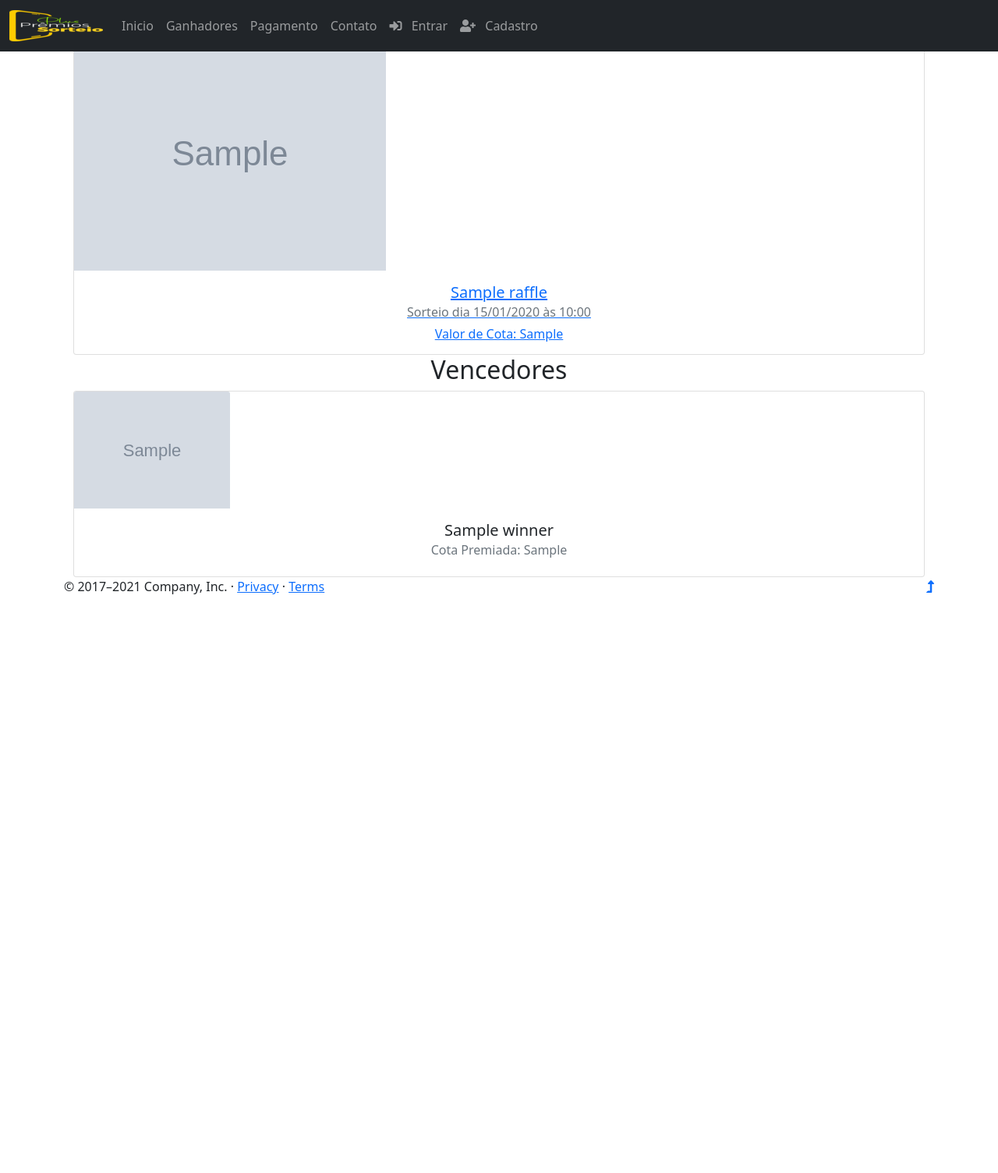
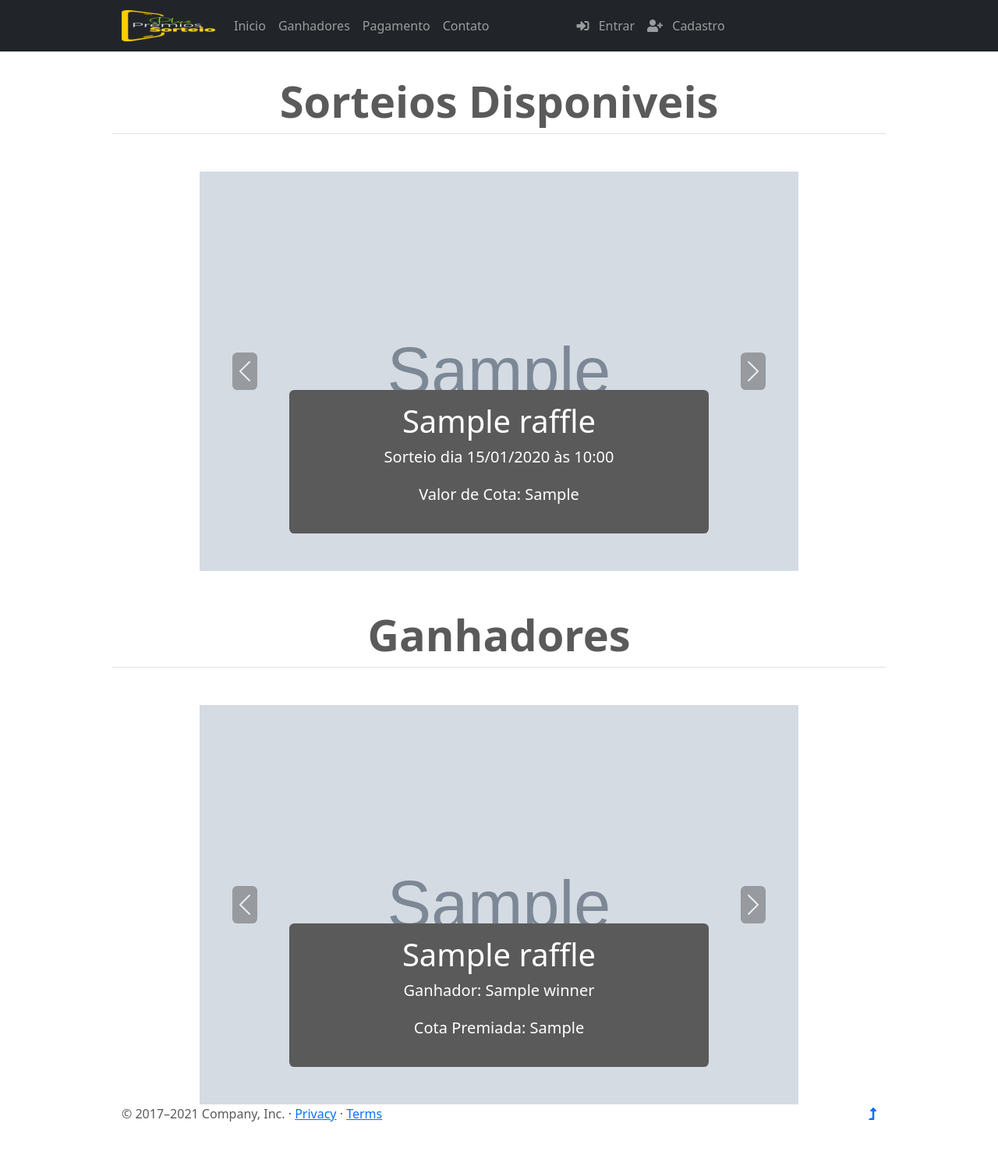
Before and after one commit to elioadriao/plus-premios-sorteio, a Django app: template sortition/raffle/templates/raffles/list_raffles.html in a window 1280 px wide. Shown: the whole page at 78% size. Before the commit the page ends 762 px from the top, so only its background shows below. Run offline with Django 3.2, Linux system fonts and the light colour scheme; the template is opened without the code that fills it: most values are stand-ins (such as "Sample title", 1, 10 or a date in 2020); grey boxes marked "Sample" are stand-in pictures; some libraries are stand-ins or nearby versions.

Commit message:
reformed index page

```diff
--- a/sortition/raffle/templates/raffles/list_raffles.html
+++ b/sortition/raffle/templates/raffles/list_raffles.html
@@ -5,87 +5,101 @@
 {% block title %}Sorteios{% endblock %}
 
 {% block content %}
-
-<div class="container mb-25">
-  <div class="container text-center mb-70">
-    <div class="section-tittle mb-70">
-      <h2>Sorteios Abertos</h2>
-    </div>
+<div class="px-4 my-5 text-center border-bottom">
+  <h1 class="display-4 fw-bold">Sorteios Disponiveis</h1>
+</div>
+<div id="rafflesCarousel" class="carousel slide">
+  <div class="carousel-inner">
     {% if raffles_result %}
-    <div class="owl-carousel owl-theme" id="rafflesCarousel">
       {% for raffle in raffles_result %}
-      <a href="{% url 'raffles:detail-raffles' raffle_pk=raffle.id %}">
-        <div class="card raffles-card">
-          {% if raffle.image %}
-          <img class="card-img-top" src="{{ raffle.image.url }}" alt="Sorteio">
-          {% else %}
-          <img class="card-img-top" src="{% static 'vendor/img/empty.png' %}" alt="Sorteio">
-          {% endif %}
-          <div class="card-body">
-            <h5 class="card-title">{{ raffle.title }}</h5>
-            <h6 class="card-subtitle mb-2 text-muted">Sorteio dia {{ raffle.date|date:"d/m/Y" }} às {{ raffle.date|date:"H:i" }}</h6>
-            <h6 class="card-text">Valor de Cota: {{ raffle.quota_value }}</h6>
-          </div>
-        </div>
-      </a>
-      {% endfor %}
-    </div>
-    {% else %}
-    <h4>Nenhum Sorteio Encontrado.</h4>
-    {% endif %}
-  </div>
-  <div class="container text-center mb-70">
-    <div class="section-tittle mb-70">
-      <h2>Vencedores</h2>
-    </div>
-    {% if winners_result %}
-    <div class="owl-carousel owl-theme" id="winnersCarousel">
-      {% for raffle in winners_result %}
-      <div class="card winners-card">
-        {% if raffle.winner.profile %}
-        <img class="card-img-top" src="{{ raffle.winner.profile.url }}" alt="Vencedor">
+      <div class="carousel-item">
+        {% if raffle.image %}
+        <img class="bd-placeholder-img" src="{{ raffle.image.url }}" alt="Sorteio">
         {% else %}
-        <img class="card-img-top" src="{% static 'vendor/img/profile.png' %}" alt="Vencedor">
+        <img class="bd-placeholder-img" src="{% static 'vendor/img/empty.png' %}" alt="Sorteio">
         {% endif %}
 
-        <div class="card-body">
-          <h5 class="card-title">{{ raffle.winner }}</h5>
-          <h6 class="card-subtitle mb-2 text-muted">Cota Premiada: {{ raffle.sorted_quota }}</h6>
+        <div class="container">
+          <a href="{% url 'raffles:detail-raffles' raffle_pk=raffle.id %}">
+            <div class="carousel-caption text-center">
+              <h1>{{ raffle.title }}</h1>
+              <p>Sorteio dia {{ raffle.date|date:"d/m/Y" }} às {{ raffle.date|date:"H:i" }}</p>
+              <p>Valor de Cota: {{ raffle.quota_value }}</p>
+            </div>
+          </a>
         </div>
       </div>
       {% endfor %}
+    {% else %}
+    <div class="carousel-item">
+      <img class="bd-placeholder-img" src="{% static 'vendor/img/empty.png' %}" alt="Sorteio">
+
+      <div class="container">
+        <div class="carousel-caption text-center">
+          <h1>Nenhum Sorteio Encontrado.</h1>
+        </div>
+      </div>
     </div>
-    {% else %}
-    <h4>Nenhum Vencedor Encontrado.</h4>
     {% endif %}
   </div>
+  <button class="carousel-control-prev" type="button" data-bs-target="#rafflesCarousel" data-bs-slide="prev">
+    <span class="carousel-control-prev-icon" aria-hidden="true"></span>
+  </button>
+  <button class="carousel-control-next" type="button" data-bs-target="#rafflesCarousel" data-bs-slide="next">
+    <span class="carousel-control-next-icon" aria-hidden="true"></span>
+  </button>
+</div>
+
+<div class="px-4 my-5 text-center border-bottom">
+  <h1 class="display-4 fw-bold">Ganhadores</h1>
+</div>
+<div id="winnersCarousel" class="carousel slide">
+  <div class="carousel-inner">
+    {% if winners_result %}
+      {% for raffle in winners_result %}
+      <div class="carousel-item">
+        {% if raffle.image %}
+        <img class="bd-placeholder-img" src="{{ raffle.image.url }}" alt="Sorteio">
+        {% else %}
+        <img class="bd-placeholder-img" src="{% static 'vendor/img/empty.png' %}" alt="Sorteio">
+        {% endif %}
+
+        <div class="container">
+          <a href="{% url 'raffles:detail-raffles' raffle_pk=raffle.id %}">
+            <div class="carousel-caption text-center">
+              <h1>{{ raffle.title }}</h1>
+              <p>Ganhador: {{ raffle.winner }}</p>
+              <p>Cota Premiada: {{ raffle.sorted_quota }}</p>
+            </div>
+          </a>
+        </div>
+      </div>
+      {% endfor %}
+    {% else %}
+    <div class="carousel-item">
+      <img class="bd-placeholder-img" src="{% static 'vendor/img/empty.png' %}" alt="Sorteio">
+
+      <div class="container">
+        <div class="carousel-caption text-center">
+          <h1>Nenhum Ganhador Encontrado.</h1>
+        </div>
+      </div>
+    </div>
+    {% endif %}
+  </div>
+  <button class="carousel-control-prev" type="button" data-bs-target="#winnersCarousel" data-bs-slide="prev">
+    <span class="carousel-control-prev-icon" aria-hidden="true"></span>
+  </button>
+  <button class="carousel-control-next" type="button" data-bs-target="#winnersCarousel" data-bs-slide="next">
+    <span class="carousel-control-next-icon" aria-hidden="true"></span>
+  </button>
 </div>
 {% endblock %}
 {% block post_js %}
 <script type="text/javascript">
   $(document).ready(function(){
-    $("#winnersCarousel").owlCarousel(
-      {
-        "autoWidth": true,
-        "margin": 5,
-        "nav": true,
-        "navText": [
-          "<i class='fa fa-chevron-left'></i>",
-          "<i class='fa fa-chevron-right'></i>"
-        ],
-      }
-    );
-    $("#rafflesCarousel").owlCarousel(
-      {
-        "autoWidth": true,
-        "margin": 10,
-        "nav": true,
-        "navText": [
-          "<i class='fa fa-chevron-left'></i>",
-          "<i class='fa fa-chevron-right'></i>"
-        ],
-      }
-    );
+    $("#rafflesCarousel").children().children(":first").addClass("active");
+    $("#winnersCarousel").children().children(":first").addClass("active");
   });
 </script>
 {% endblock %}
--- a/sortition/templates/layout/base.html
+++ b/sortition/templates/layout/base.html
@@ -11,22 +11,22 @@
     <link href="{% static 'vendor/css/bootstrap.min.css' %}" rel="stylesheet">
     <!-- CSS Here-->
     <link rel="stylesheet" href="{% static 'vendor/css/custom.css' %}">
+    <link rel="stylesheet" href="{% static 'vendor/css/carousel.css' %}">
     <!-- Datetimepicker -->
     <link rel="stylesheet" href="{% static 'vendor/css/jquery.datetimepicker.min.css' %}">
     <!-- Font Awessome -->
     <link rel="stylesheet" href="{% static 'vendor/libs/fontawesome-free-5.15.3-web/css/all.css' %}">
 
     <style>
-      .bd-placeholder-img {
-        font-size: 1.125rem;
-        text-anchor: middle;
-        -webkit-user-select: none;
-        -moz-user-select: none;
-        user-select: none;
-      }
       @media (min-width: 768px) {
         .bd-placeholder-img-lg {
           font-size: 3.5rem;
+        }
+      }
+      @media (min-width: 992px){
+        body, .navbar .container-fluid {
+          max-width: 992px;
+          margin: 0 auto;
         }
       }
     </style>
--- a/sortition/templates/layout/navigation.html
+++ b/sortition/templates/layout/navigation.html
@@ -25,7 +25,7 @@
           <li class="nav-item">
             <a class="nav-link" href="#">Contato</a>
           </li>
-          <li>
+          <li class="mx-5">
             <hr>
           </li>
           {% if user.is_authenticated %}
--- /dev/null
+++ b/static/vendor/css/carousel.css
@@ -0,0 +1,109 @@
+/* GLOBAL STYLES
+-------------------------------------------------- */
+/* Padding below the footer and lighter body text */
+
+body {
+  padding-top: 3rem;
+  padding-bottom: 3rem;
+  color: #5a5a5a;
+}
+
+.bd-placeholder-img {
+  font-size: 1.125rem;
+  text-anchor: middle;
+  -webkit-user-select: none;
+  -moz-user-select: none;
+  user-select: none;
+}
+
+/* CUSTOMIZE THE CAROUSEL
+-------------------------------------------------- */
+
+/* Carousel base class */
+.carousel {
+  margin-bottom: 4rem;
+  max-width: 768px;
+  margin: 0 auto;
+}
+/* Since positioning the image, we need to help out the caption */
+.carousel-caption {
+  bottom: 3rem;
+  z-index: 10;
+  background-color: #5a5a5a;
+  border-radius: 0.4rem;
+  padding: 1rem;
+}
+
+/* Declare heights because of positioning of img element */
+.carousel-item {
+  height: 32rem;
+}
+.carousel-item > img {
+  position: absolute;
+  top: 0;
+  left: 0;
+  min-width: 100%;
+  height: 32rem;
+}
+.carousel-control-next-icon, .carousel-control-prev-icon {
+  height: 3rem;
+  background-color: #5a5a5a;
+  border-radius: 0.4rem;
+}
+
+/* MARKETING CONTENT
+-------------------------------------------------- */
+
+/* Center align the text within the three columns below the carousel */
+.marketing .col-lg-4 {
+  margin-bottom: 1.5rem;
+  text-align: center;
+}
+.marketing h2 {
+  font-weight: 400;
+}
+/* rtl:begin:ignore */
+.marketing .col-lg-4 p {
+  margin-right: .75rem;
+  margin-left: .75rem;
+}
+/* rtl:end:ignore */
+
+
+/* Featurettes
+------------------------- */
+
+.featurette-divider {
+  margin: 5rem 0; /* Space out the Bootstrap <hr> more */
+}
+
+/* Thin out the marketing headings */
+.featurette-heading {
+  font-weight: 300;
+  line-height: 1;
+  /* rtl:remove */
+  letter-spacing: -.05rem;
+}
+
+
+/* RESPONSIVE CSS
+-------------------------------------------------- */
+
+@media (min-width: 40em) {
+  /* Bump up size of carousel content */
+  .carousel-caption p {
+    margin-bottom: 1.25rem;
+    font-size: 1.25rem;
+    line-height: 1.4;
+  }
+
+  .featurette-heading {
+    font-size: 50px;
+  }
+}
+
+@media (min-width: 62em) {
+  .featurette-heading {
+    margin-top: 7rem;
+  }
+}
```
